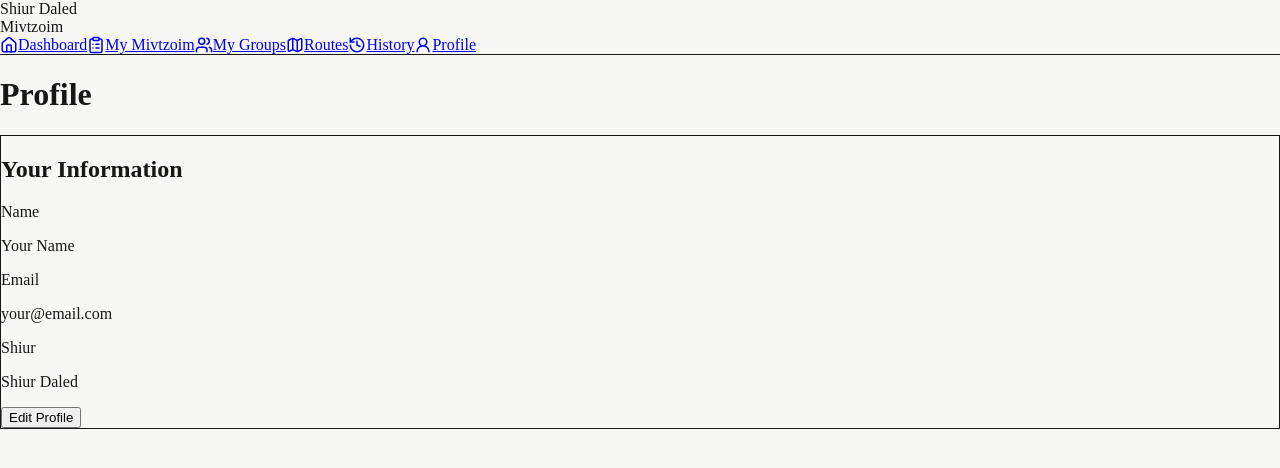
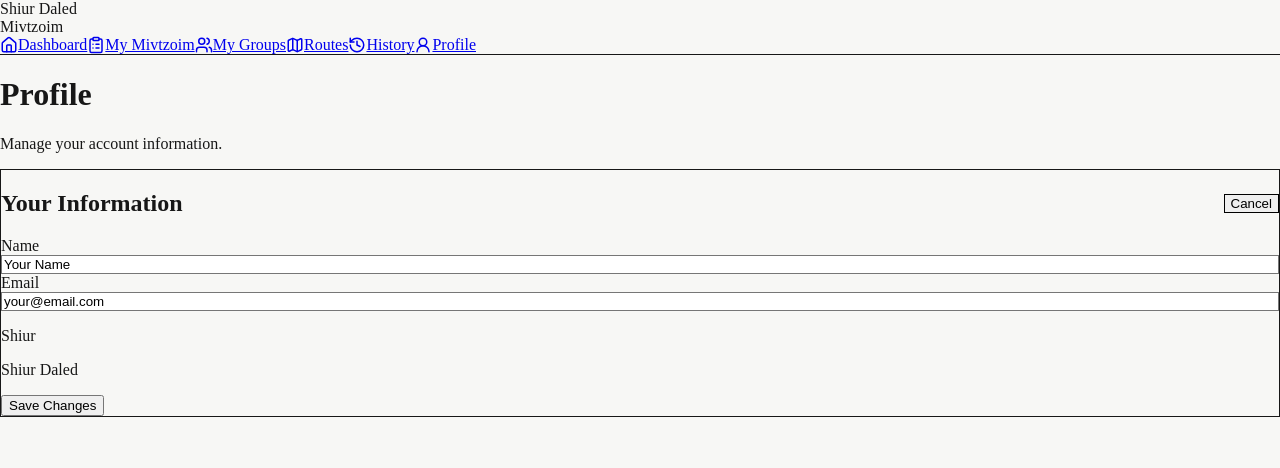
Before and after one commit to tzvikogan99/shiur-daled-mivtzoim, a Next.js app: page /profile in a window 1280 px wide. Both pictures are taken after a click on the button "Edit Profile". Shown: the top 468 px of the page. Built offline with nearby package versions, Linux system fonts and the light colour scheme.

Commit message:
Refactor Profile component for better editing experience

```diff
--- a/app/profile/page.tsx
+++ b/app/profile/page.tsx
@@ -1,31 +1,77 @@
+"use client";
+
+import { useState } from "react";
+
 export default function Profile() {
+  const [editing, setEditing] = useState(false);
+  const [name, setName] = useState("Your Name");
+  const [email, setEmail] = useState("your@email.com");
+
   return (
     <main className="p-8">
-      <h1 className="text-3xl font-bold">Profile</h1>
+      <div>
+        <h1 className="text-3xl font-bold">Profile</h1>
+        <p className="mt-2 text-gray-600">
+          Manage your account information.
+        </p>
+      </div>
 
-      <div className="mt-6 max-w-2xl rounded-xl border bg-white p-6 shadow-sm">
-        <h2 className="text-xl font-semibold">Your Information</h2>
+      <div className="mt-8 max-w-2xl rounded-xl border bg-white p-6 shadow-sm">
+        <div className="flex items-center justify-between">
+          <h2 className="text-xl font-semibold">Your Information</h2>
 
-        <div className="mt-6 space-y-4">
+          <button
+            onClick={() => setEditing(!editing)}
+            className="rounded-lg border px-4 py-2 text-sm"
+          >
+            {editing ? "Cancel" : "Edit Profile"}
+          </button>
+        </div>
+
+        <div className="mt-6 space-y-5">
           <div>
-            <p className="text-sm text-gray-500">Name</p>
-            <p className="text-lg">Your Name</p>
+            <label className="text-sm text-gray-500">Name</label>
+
+            {editing ? (
+              <input
+                value={name}
+                onChange={(e) => setName(e.target.value)}
+                className="mt-2 w-full rounded-lg border p-3"
+              />
+            ) : (
+              <p className="mt-1 text-lg">{name}</p>
+            )}
           </div>
 
           <div>
-            <p className="text-sm text-gray-500">Email</p>
-            <p className="text-lg">your@email.com</p>
+            <label className="text-sm text-gray-500">Email</label>
+
+            {editing ? (
+              <input
+                type="email"
+                value={email}
+                onChange={(e) => setEmail(e.target.value)}
+                className="mt-2 w-full rounded-lg border p-3"
+              />
+            ) : (
+              <p className="mt-1 text-lg">{email}</p>
+            )}
           </div>
 
           <div>
             <p className="text-sm text-gray-500">Shiur</p>
-            <p className="text-lg">Shiur Daled</p>
+            <p className="mt-1 text-lg">Shiur Daled</p>
           </div>
         </div>
 
-        <button className="mt-6 rounded-lg bg-black px-5 py-2 text-white">
-          Edit Profile
-        </button>
+        {editing && (
+          <button
+            onClick={() => setEditing(false)}
+            className="mt-6 rounded-lg bg-black px-5 py-2 text-white"
+          >
+            Save Changes
+          </button>
+        )}
       </div>
     </main>
   );
```
